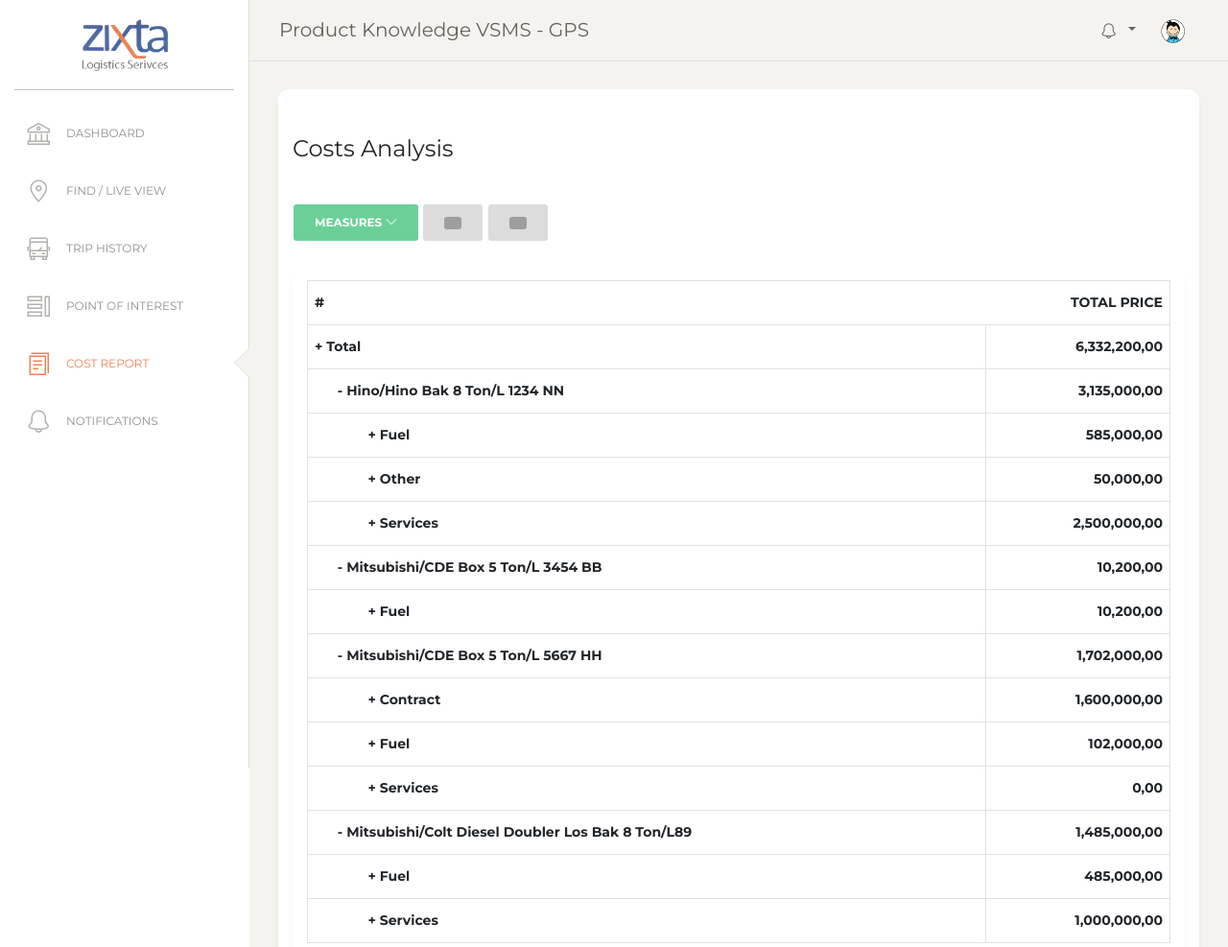
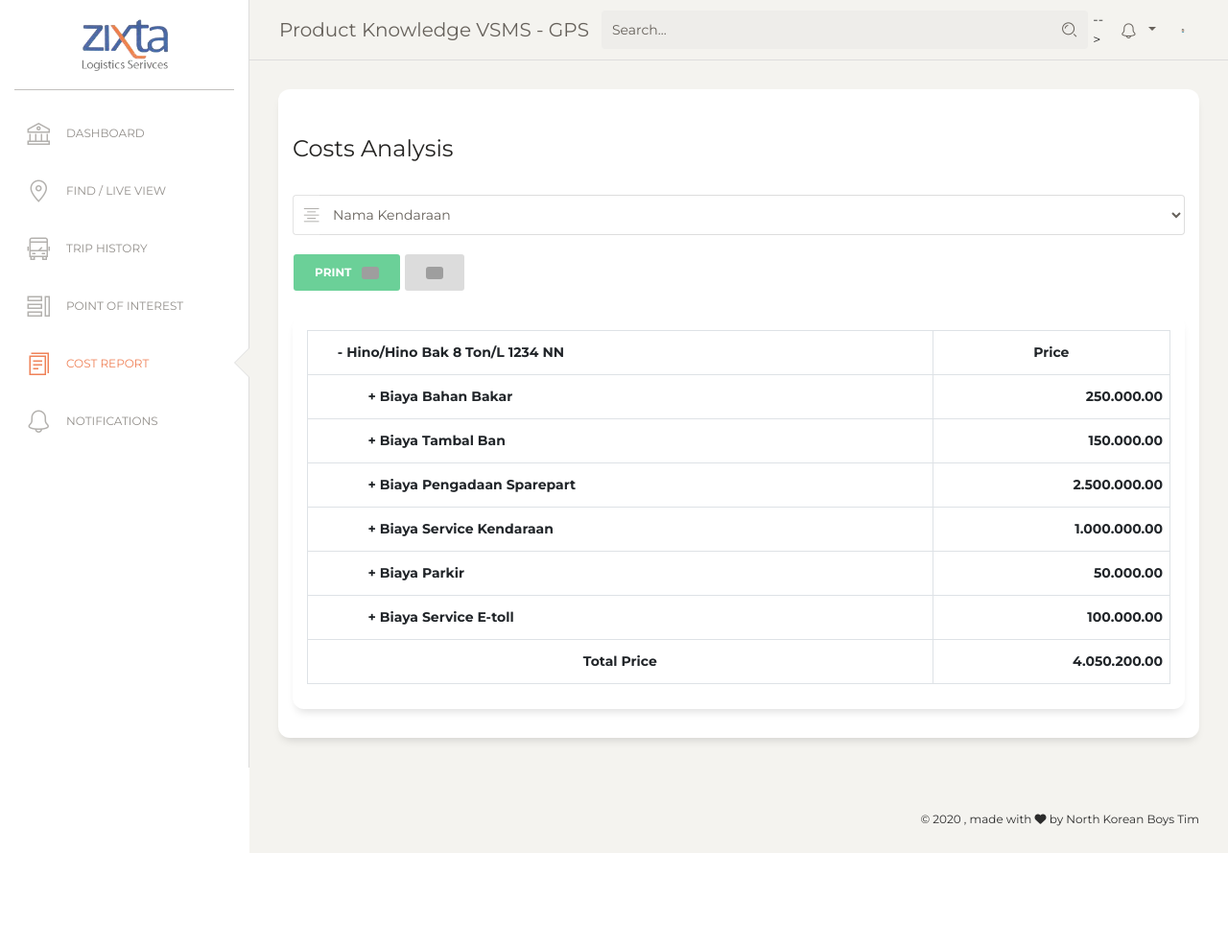
Before and after one commit to priaaji-seyanegoro/zixta-prototype, a website: page examples/cost.html in a window 1280 px wide. Shown: the top 987 px of the page at 96% size. After the commit the page ends 889 px from the top, so only its background shows below. Drawn offline with Linux system fonts and the light colour scheme; grey boxes are pictures that could not be loaded.

Commit message:
revisi trip history,cost anlysis,notif

```diff
--- a/examples/cost.html
+++ b/examples/cost.html
@@ -133,7 +133,6 @@ Coded by www.creative-tim.com
               class="collapse navbar-collapse justify-content-end"
               id="navigation"
             >
-              <!-- <form>
                 <div class="input-group no-border">
                   <input
                     type="text"
@@ -193,6 +192,24 @@ Coded by www.creative-tim.com
                 </div>
 
                 <div class="card-body">
+                  <div class="input-group">
+                    <div class="input-group-prepend">
+                      <div class="input-group-text">
+                        <i class="nc-icon nc-align-center"></i>
+                      </div>
+                    </div>
+                    <select
+                      class="form-control"
+                      id="exampleFormControlSelect1"
+                    >
+                      <option disabled selected>Nama Kendaraan</option>
+                      <option>Mitsubishi/CDE Box 5 Ton/L 3454 BB</option>
+                      <option>Hino/Hino Bak 8 Ton/L 1234 NN</option>
+                      <option>Mitsubishi/CDE Box 5 Ton/L 5667 HH</option>
+                      <option>Mitsubishi/Colt Diesel Doubler Los Bak 8 Ton/L89</option>
+
+                    </select>
+                  </div>
                   <p>
                     <button
                       class="btn btn-success"
@@ -202,19 +219,10 @@ Coded by www.creative-tim.com
                       aria-expanded="false"
                       aria-controls="collapseExample"
                     >
-                      MEASURES
-                      <i class="nc-icon nc-minimal-down"></i>
+                      Print &nbsp;
+                      <img src="https://img.icons8.com/android/24/000000/print.png" width="18px"/>
                     </button>
-                    <button
-                      class="btn"
-                      type="button"
-                      style="background-color: gainsboro;"
-                    >
-                      <img
-                        src="https://img.icons8.com/metro/26/000000/fit-to-width.png"
-                        style="width: 18px;"
-                      />
-                    </button>
+
                     <button
                       class="btn"
                       type="button"
@@ -229,111 +237,62 @@ Coded by www.creative-tim.com
                   <div class="collapse show" id="collapseExample">
                     <div class="card card-body">
                       <table class="table table-bordered">
-                        <thead>
-                          <tr>
-                            <th scope="row" colspan="3">#</th>
-                            <th class="text-right">Total Price</th>
-                          </tr>
-                        </thead>
+
                         <tbody>
-                          <tr>
-                            <th scope="col" colspan="3">+ Total</th>
-                            <th class="text-right">6,332,200,00</th>
-                          </tr>
+
                           <tr>
                             <th scope="col" colspan="3">
                               &nbsp; &nbsp; &nbsp; - Hino/Hino Bak 8 Ton/L 1234
                               NN
                             </th>
-                            <th class="text-right">3,135,000,00</th>
+                            <th class="text-center">Price</th>
                           </tr>
                           <tr>
                             <th scope="col" colspan="3">
                               &nbsp; &nbsp; &nbsp; &nbsp; &nbsp; &nbsp; &nbsp; +
-                              Fuel
+                              Biaya Bahan Bakar
                             </th>
-                            <th class="text-right">585,000,00</th>
+                            <th class="text-right">250.000.00</th>
                           </tr>
                           <tr>
                             <th scope="col" colspan="3">
                               &nbsp; &nbsp; &nbsp; &nbsp; &nbsp; &nbsp; &nbsp; +
-                              Other
+                              Biaya Tambal Ban
                             </th>
-                            <th class="text-right">50,000,00</th>
+                            <th class="text-right">150.000.00</th>
                           </tr>
                           <tr>
                             <th scope="col" colspan="3">
                               &nbsp; &nbsp; &nbsp; &nbsp; &nbsp; &nbsp; &nbsp; +
-                              Services
+                              Biaya Pengadaan Sparepart
                             </th>
-                            <th class="text-right">2,500,000,00</th>
-                          </tr>
-                          <tr>
-                            <th scope="col" colspan="3">
-                              &nbsp; &nbsp; &nbsp; - Mitsubishi/CDE Box 5 Ton/L
-                              3454 BB
-                            </th>
-                            <th class="text-right">10,200,00</th>
+                            <th class="text-right">2.500.000.00</th>
                           </tr>
                           <tr>
                             <th scope="col" colspan="3">
                               &nbsp; &nbsp; &nbsp; &nbsp; &nbsp; &nbsp; &nbsp; +
-                              Fuel
+                              Biaya Service Kendaraan
                             </th>
-                            <th class="text-right">10,200,00</th>
-                          </tr>
-                          <tr>
-                            <th scope="col" colspan="3">
-                              &nbsp; &nbsp; &nbsp; - Mitsubishi/CDE Box 5 Ton/L
-                              5667 HH
-                            </th>
-                            <th class="text-right">1,702,000,00</th>
+                            <th class="text-right">1.000.000.00</th>
                           </tr>
                           <tr>
                             <th scope="col" colspan="3">
                               &nbsp; &nbsp; &nbsp; &nbsp; &nbsp; &nbsp; &nbsp; +
-                              Contract
+                              Biaya Parkir
                             </th>
-                            <th class="text-right">1,600,000,00</th>
+                            <th class="text-right">50.000.00</th>
                           </tr>
                           <tr>
                             <th scope="col" colspan="3">
                               &nbsp; &nbsp; &nbsp; &nbsp; &nbsp; &nbsp; &nbsp; +
-                              Fuel
+                              Biaya Service E-toll
                             </th>
-                            <th class="text-right">102,000,00</th>
+                            <th class="text-right">100.000.00</th>
                           </tr>
+
                           <tr>
-                            <th scope="col" colspan="3">
-                              &nbsp; &nbsp; &nbsp; &nbsp; &nbsp; &nbsp; &nbsp; +
-                              Services
-                            </th>
-                            <th class="text-right">
-                              0,00
-                            </th>
-                          </tr>
-                          <tr>
-                            <th scope="col" colspan="3">
-                              &nbsp; &nbsp; &nbsp; - Mitsubishi/Colt Diesel
-                              Doubler Los Bak 8 Ton/L89
-                            </th>
-                            <th class="text-right">1,485,000,00</th>
-                          </tr>
-                          <tr>
-                            <th scope="col" colspan="3">
-                              &nbsp; &nbsp; &nbsp; &nbsp; &nbsp; &nbsp; &nbsp; +
-                              Fuel
-                            </th>
-                            <th class="text-right">485,000,00</th>
-                          </tr>
-                          <tr>
-                            <th scope="col" colspan="3">
-                              &nbsp; &nbsp; &nbsp; &nbsp; &nbsp; &nbsp; &nbsp; +
-                              Services
-                            </th>
-                            <th class="text-right">
-                              1,000,000,00
-                            </th>
+                            <th scope="col" colspan="3" class="text-center">Total Price</th>
+                            <th class="text-right">4.050.200.00</th>
                           </tr>
                         </tbody>
                       </table>
```
Also changed, not shown: examples/notifications.html (+14 -15 lines), examples/trip.html (+16 -24 lines).
